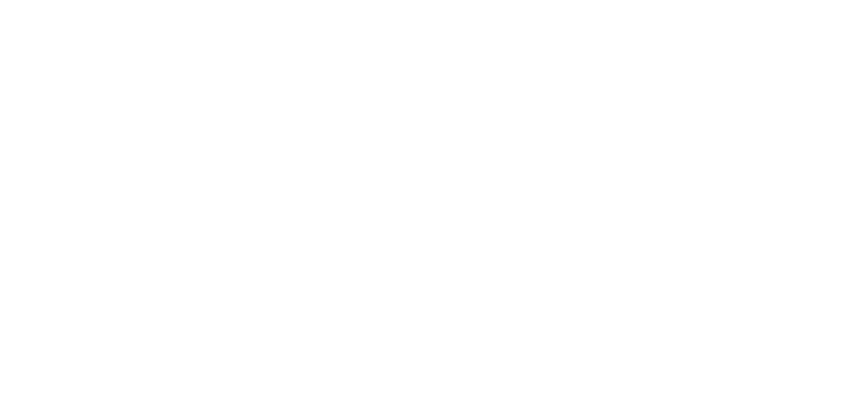
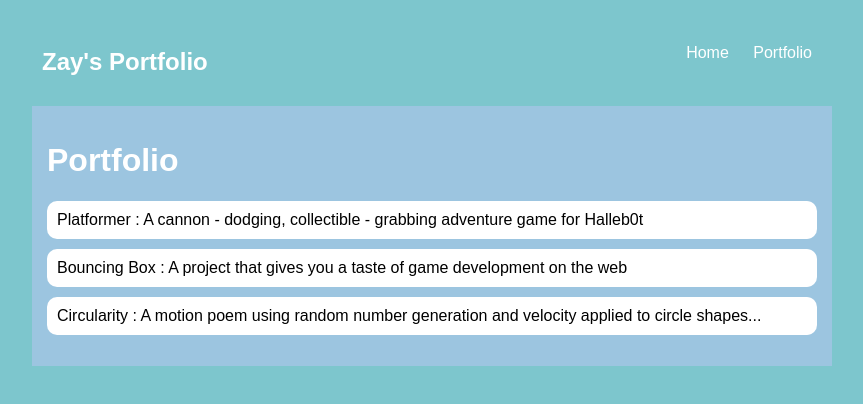
Before and after one commit to isaiahrog/isaiahrog.github.io, a plain HTML site: page portfolio.html in a window 1280 px wide. Shown: the whole page, without its empty margins (208-1071 px from the left). Drawn offline with Linux system fonts and the light colour scheme.

Commit message:
added portfolio.html

```diff
--- a/portfolio.html
+++ b/portfolio.html
@@ -0,0 +1,128 @@
+<!DOCTYPE HTML>
+<html>
+
+<head>
+    <title>zay go crazy</title>
+    <style type="text/css">
+        body {
+            background: rgb(125, 198, 205);
+            color: rgb(255, 255, 255);
+            padding: 10px;
+            font-family: arial;
+        }
+
+        header {
+            font-size: 1.5em;
+            font-weight: bold;
+        }
+
+        #all-contents {
+            max-width: 800px;
+            margin: auto;
+        }
+
+        /* navigation menu */
+        nav {
+            background: rgb(125, 198, 205);
+            margin: 0 auto;
+            display: flex;
+            padding: 10px;
+        }
+
+        h1 {
+            display: flex;
+            align-items: center;
+            color: rgb(255, 255, 255);
+            flex: 1;
+        }
+
+        #nav-ul {
+            list-style-image: none;
+        }
+
+        .nav-li {
+            display: inline-block;
+            padding: 0 10px;
+        }
+
+        .nav-a {
+            text-decoration: none;
+            color: #fff;
+        }
+
+        /* main container area beneath menu */
+        main {
+            background: rgb(156, 197, 224);
+            display: flex;
+        }
+
+        .content {
+            flex: 1;
+            padding: 15px;
+        }
+
+        /* portfolio styles */
+        .content h1 {
+            color: rgb(255, 255, 255);
+        }
+
+        #portfolio {
+            list-style-type: none;
+            padding-left: 0;
+        }
+
+        #portfolio li {
+            background: #fff;
+            padding: 10px;
+            border-radius: 10px;
+            margin-bottom: 10px;
+        }
+
+        #portfolio li:hover {
+            background: rgb(255, 255, 255);
+        }
+
+        #portfolio a {
+            text-decoration: none;
+            color: #000000;
+        }
+    </style>
+
+</head>
+
+<body>
+    <div id="all-contents">
+        <div id="all-contents">
+            <nav>
+                <h1>Zay's Portfolio</h1>
+                <ul id="nav-ul">
+                    <li class="nav-li">
+                        <a class="nav-a" href="index.html">Home</a>
+                    </li>
+                    <li class="nav-li">
+                        <a class="nav-a" href="portfolio.html">Portfolio</a>
+                    </li>
+                </ul>
+
+
+            </nav>
+            <main>
+                <div class="content">
+                    <h1>Portfolio</h1>
+                    <ul id="portfolio">
+                        <li><a href="projects/platformer/">Platformer : A cannon - dodging, collectible - grabbing
+                                adventure game for Halleb0t</a></li>
+                        <li><a href="projects/bouncing-box/">Bouncing Box : A project that gives you a taste of game
+                                development on the web </a></li>
+                        <li><a href="projects/circularity/">Circularity : A motion poem using random number
+                                generation and velocity applied to circle shapes...</a></li>
+
+                    </ul>
+                </div>
+            </main>
+
+        </div>
+    </div>
+</body>
+
+</html>
```
Also changed, not shown: index.html (+27 -20 lines).
